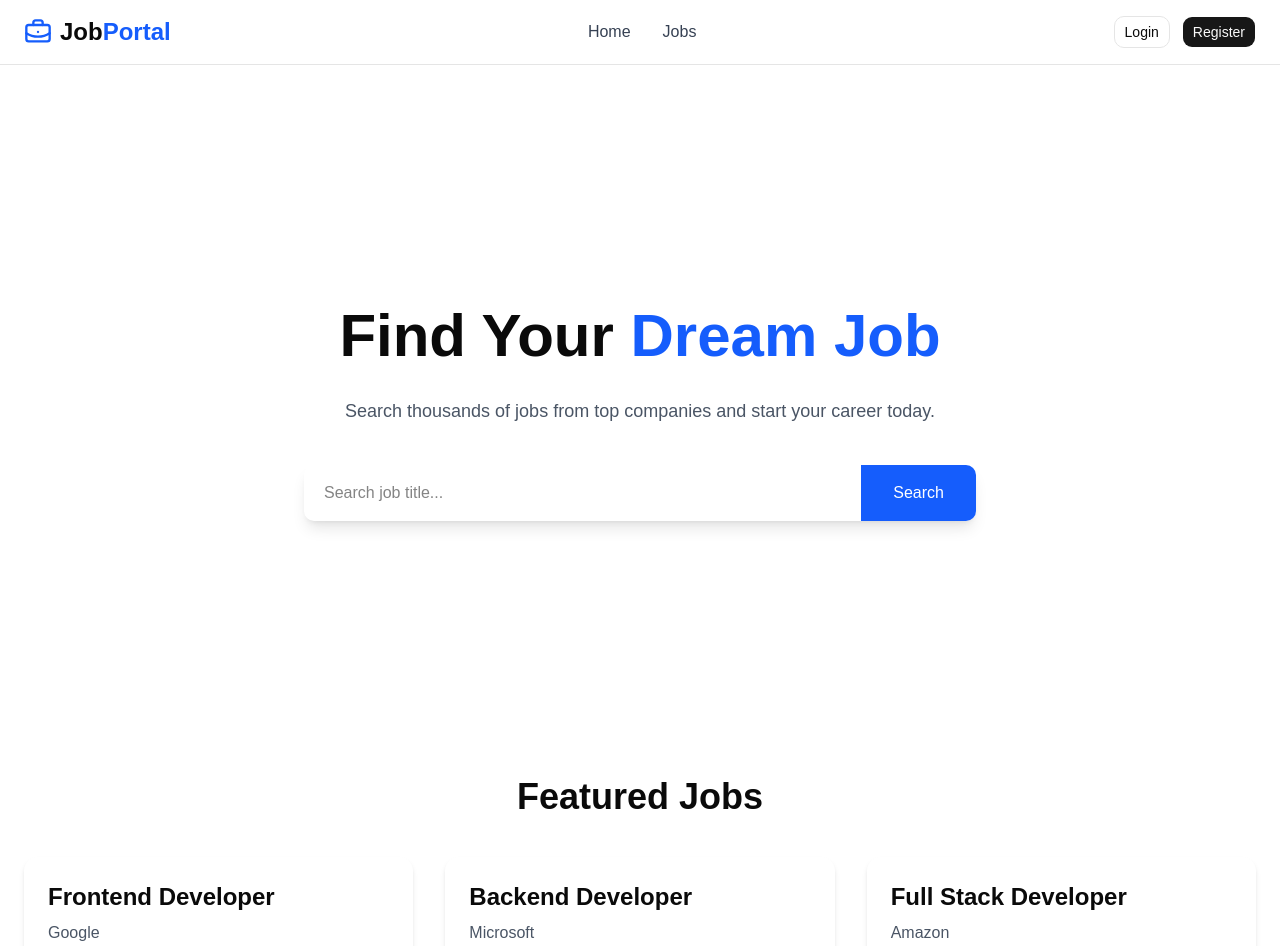
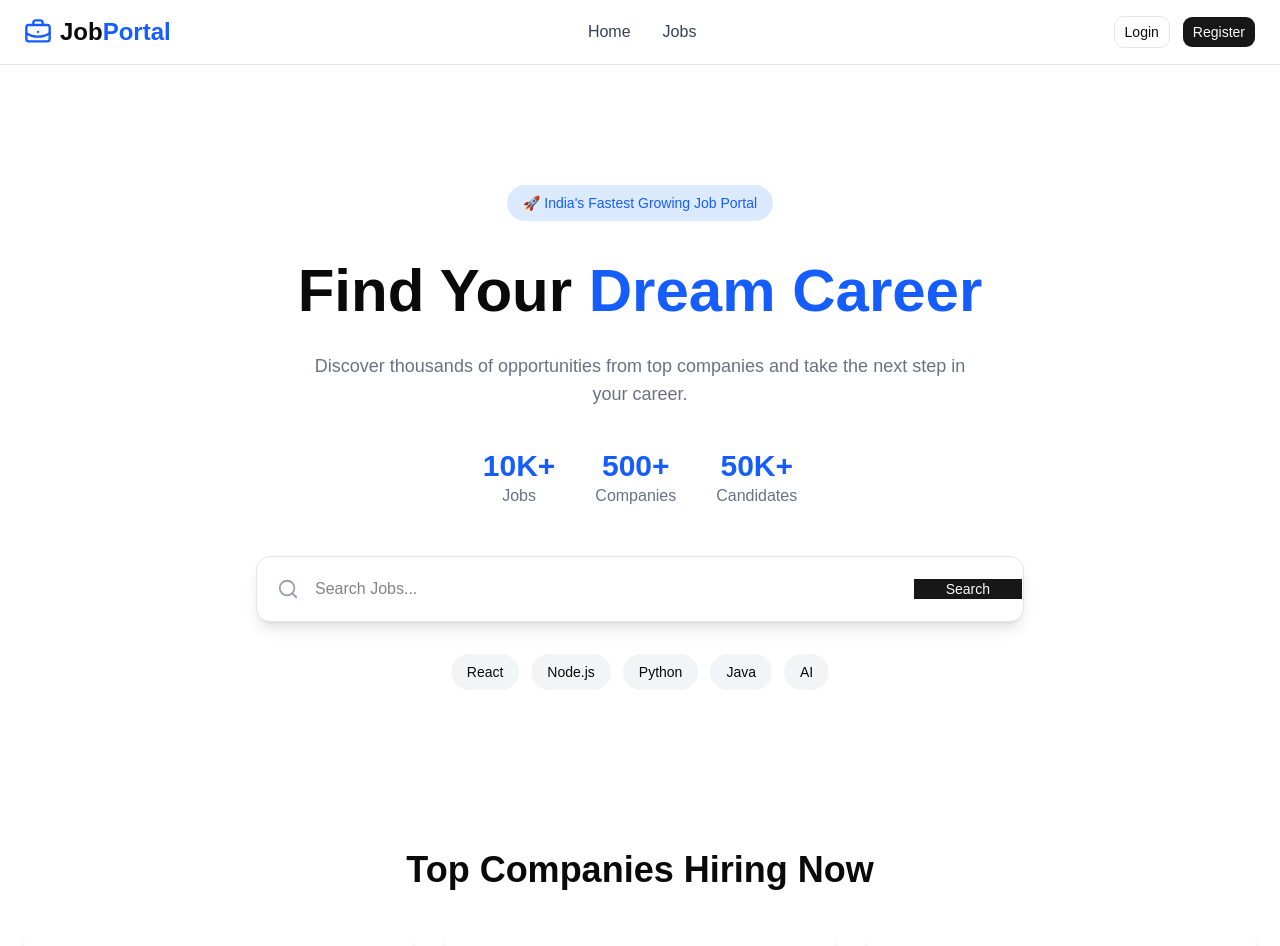
Before and after one commit to HarshAwasth-i/Job-portal, a React app in the folder frontend/: page / in a window 1280 px wide. Shown: the top 946 px of the page. Built offline with nearby package versions, Linux system fonts and the light colour scheme; the HTML template or start-up script is replaced by a standard one.

Commit message:
Redesigned Home Page by adding new features

```diff
--- a/frontend/package.json
+++ b/frontend/package.json
@@ -18,6 +18,7 @@
     "lucide-react": "^1.24.0",
     "react": "^19.2.7",
     "react-dom": "^19.2.7",
+    "react-icons": "^5.7.0",
     "react-router-dom": "^7.18.1",
     "shadcn": "^4.13.0",
     "tailwind-merge": "^3.6.0",
--- a/frontend/src/pages/Home/Home.jsx
+++ b/frontend/src/pages/Home/Home.jsx
@@ -1,46 +1,88 @@
-import Button from "../../components/Button/Button";
-import JobCard from "../../components/JobCard/JobCard";
+import { Button } from "@/components/ui/button";
+import JobCard from "@/components/JobCard/JobCard";
 import jobs from "../../utils/jobsData";
 import CompanyCard from "../../components/CompanyCard/CompanyCard";
 import companies from "../../utils/companyData";
+import { Search } from "lucide-react";
 
 const Home = () => {
   return (
     <>
       {/* Hero Section */}
-      <section className="min-h-[80vh] flex flex-col justify-center items-center text-center">
+      <section className="py-24">
 
-        <h1 className="text-6xl font-bold leading-tight">
+  <div className="text-center">
+
+    <span className="inline-block bg-blue-100 text-blue-600 px-4 py-2 rounded-full text-sm font-medium">
+      🚀 India's Fastest Growing Job Portal
+    </span>
+
+    <h1 className="text-6xl font-extrabold mt-8 leading-tight">
       Find Your
-          <span className="text-blue-600"> Dream Job</span>
+      <span className="text-blue-600"> Dream Career</span>
     </h1>
 
-        <p className="text-gray-600 mt-6 text-lg max-w-2xl">
-          Search thousands of jobs from top companies and start your career today.
+    <p className="mt-6 text-gray-500 text-lg max-w-2xl mx-auto">
+      Discover thousands of opportunities from top companies and take the next step in your career.
     </p>
 
-        <div className="mt-10 flex w-full max-w-2xl shadow-lg rounded-lg overflow-hidden">
+    {/* Stats */}
+    <div className="flex justify-center gap-10 mt-10 flex-wrap">
+
+      <div>
+        <h2 className="text-3xl font-bold text-blue-600">10K+</h2>
+        <p className="text-gray-500">Jobs</p>
+      </div>
+
+      <div>
+        <h2 className="text-3xl font-bold text-blue-600">500+</h2>
+        <p className="text-gray-500">Companies</p>
+      </div>
+
+      <div>
+        <h2 className="text-3xl font-bold text-blue-600">50K+</h2>
+        <p className="text-gray-500">Candidates</p>
+      </div>
+
+    </div>
+
+    {/* Search */}
+
+    <div className="max-w-3xl mx-auto mt-12 flex items-center bg-white rounded-xl border shadow-lg overflow-hidden">
+
+      <Search className="ml-5 text-gray-400" size={22} />
+
       <input
         type="text"
-            placeholder="Search job title..."
-            className="flex-1 px-5 py-4 outline-none"
+        placeholder="Search Jobs..."
+        className="flex-1 px-4 py-5 outline-none"
       />
 
-          <Button text="Search" className="rounded-none" />
+     <Button className="rounded-none h-full px-8">
+  Search
+</Button>
+
     </div>
-      </section>
 
-      {/* Featured Jobs */}
-      <section className="py-12">
-        <h2 className="text-4xl font-bold text-center mb-10">
-          Featured Jobs
-        </h2>
+    {/* Trending */}
 
-        <div className="grid md:grid-cols-2 lg:grid-cols-3 gap-8">
-          {jobs.map((job) => (
-            <JobCard key={job.id} job={job} />
+    <div className="mt-8 flex justify-center gap-3 flex-wrap">
+
+      {["React", "Node.js", "Python", "Java", "AI"].map((skill) => (
+
+        <span
+          key={skill}
+          className="bg-gray-100 px-4 py-2 rounded-full text-sm"
+        >
+          {skill}
+        </span>
+
       ))}
+
     </div>
+
+  </div>
+
 </section>
       {/* Top Companies */}
 <section className="py-16">
--- a/frontend/src/utils/jobsData.js
+++ b/frontend/src/utils/jobsData.js
@@ -1,24 +1,33 @@
 const jobs = [
   {
     id: 1,
-    title: "Frontend Developer",
+    title: "Senior Frontend Developer",
     company: "Google",
     location: "Bangalore",
-    salary: "₹12 LPA",
+    salary: "₹18 LPA",
+    type: "Full Time",
+    experience: "2-4 Years",
+    skills: ["React", "Node.js", "Remote"],
   },
   {
     id: 2,
     title: "Backend Developer",
     company: "Microsoft",
     location: "Hyderabad",
-    salary: "₹18 LPA",
+    salary: "₹22 LPA",
+    type: "Full Time",
+    experience: "3-5 Years",
+    skills: ["Node.js", "Express", "MySQL"],
   },
   {
     id: 3,
-    title: "Full Stack Developer",
-    company: "Amazon",
-    location: "Pune",
-    salary: "₹15 LPA",
+    title: "AI Engineer",
+    company: "OpenAI",
+    location: "Remote",
+    salary: "₹30 LPA",
+    type: "Remote",
+    experience: "2+ Years",
+    skills: ["Python", "LLM", "AI"],
   },
 ];
 
```
Also changed, not shown: 1 other file (tests, documents, lock files or other folders). Lines whose indentation alone changed are shown as unchanged.
